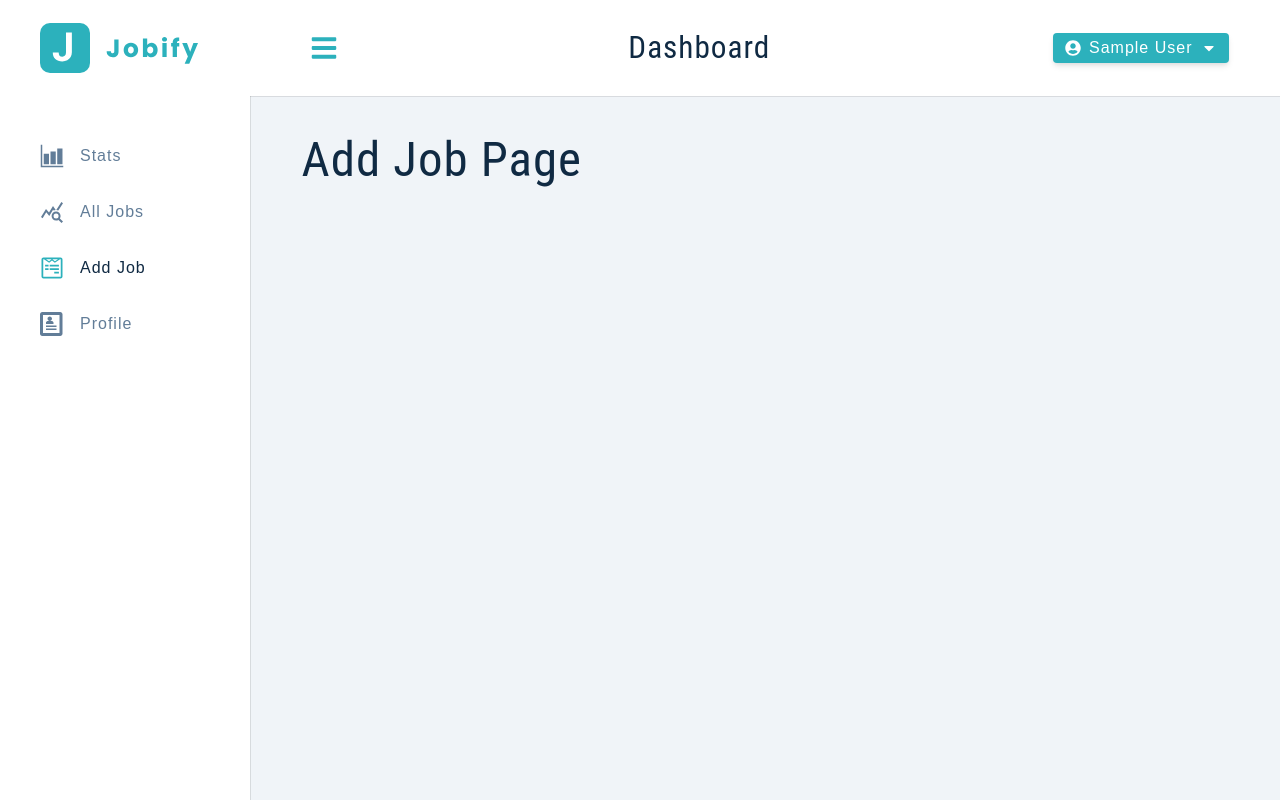
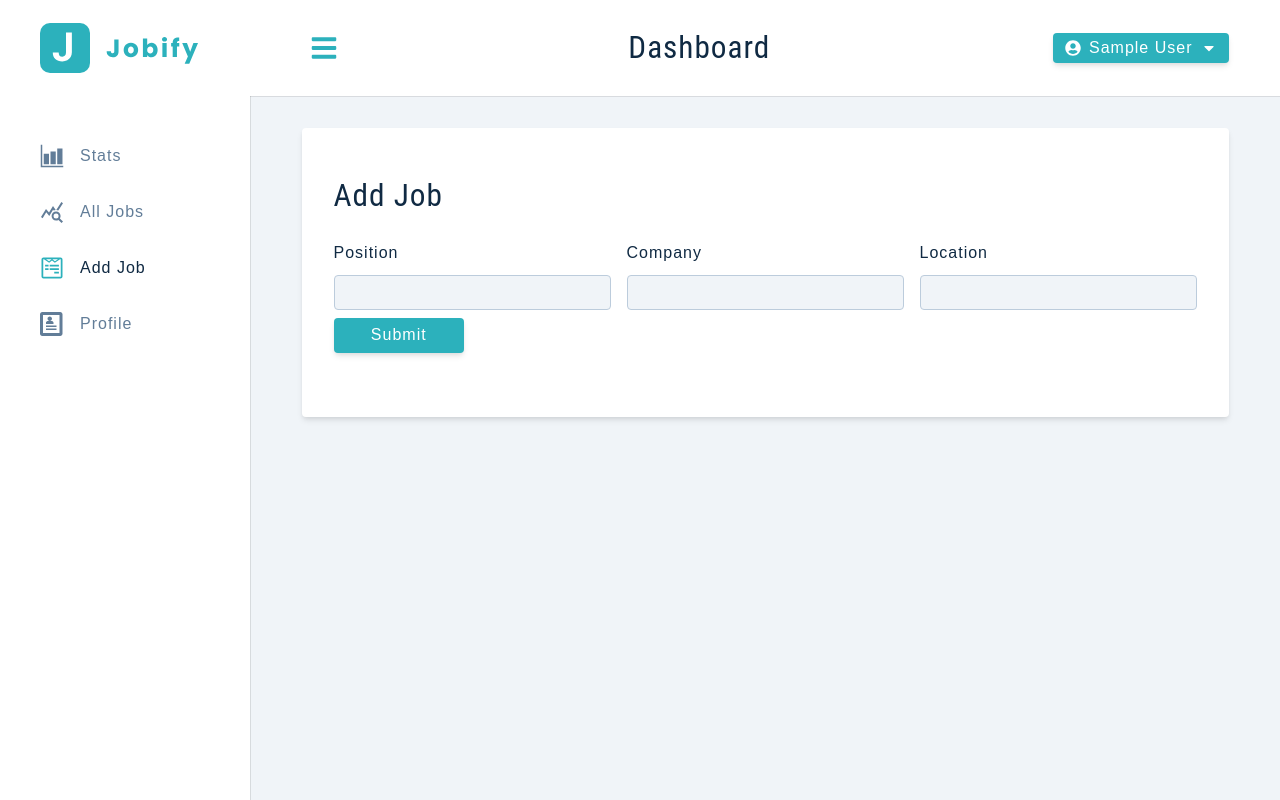
Before and after one commit to lkagan/jobify-client, a React (Create React App) app in the folder client/: page /add-job in a window 1280 px wide. Built offline with nearby package versions, Linux system fonts and the light colour scheme; sample sign-in values are in the browser's storage.

Commit message:
Add / edit job form

```diff
--- a/client/src/context/appContext.js
+++ b/client/src/context/appContext.js
@@ -29,7 +29,15 @@
     user: user ? JSON.parse(user) : null,
     token: token,
     userLocation: location,
-    jobLocation: location
+    isEditing: false,
+    editJobId: '',
+    position: '',
+    company: '',
+    jobLocation: location,
+    jobTypeOptions: ['full-time', 'part-time', 'remote', 'internship'],
+    jobType: 'full-time',
+    statusOptions: ['pending', 'interview', 'declined'],
+    status: 'pending',
 }
 
 const AppContext = createContext();
--- a/client/src/pages/dashboard/AddJob.js
+++ b/client/src/pages/dashboard/AddJob.js
@@ -1,7 +1,80 @@
 import React from 'react';
+import { FormRow, Alert } from '../../components';
+import { useAppContext } from '../../context/appContext';
+import Wrapper from '../../assets/wrappers/DashboardFormPage';
 
 const AddJob = () => {
-    return <h1>Add Job Page</h1>
+    const {
+        showAlert,
+        displayAlert,
+        position,
+        company,
+        isEditing,
+        jobLocation,
+        jobType,
+        jobTypeOptions,
+        status,
+        statusOptions,
+    } = useAppContext();
+
+    const handleSubmit = e => {
+        e.preventDefault();
+
+        if (!position || !company || !jobLocation) {
+            displayAlert();
+            return;
+        }
+
+        console.log('create job');
+    }
+
+    const handleJobInput = e => {
+        console.log(`${ e.target.name }: ${ e.target.value }`);
+    }
+
+    return (
+        <Wrapper>
+            <form className="form">
+                <h3>{ isEditing ? 'edit job' : 'add job' }</h3>
+                { showAlert && <Alert/> }
+
+                <div className="form-center">
+                    <FormRow
+                        type='text'
+                        name='position'
+                        value={ position }
+                        handleChange={ handleJobInput }
+                    />
+                    <FormRow
+                        type='text'
+                        name='company'
+                        value={ company }
+                        handleChange={ handleJobInput }
+                    />
+                    <FormRow
+                        type='text'
+                        labelText='location'
+                        name='jobLocation'
+                        value={ jobLocation }
+                        handleChange={ handleJobInput }
+                    />
+                    {/* job type */}
+
+                    {/* job status */}
+
+                    <div className="btn-container">
+                        <button
+                        className='btn btn-block submit-btn'
+                        type='submit'
+                        onClick={ handleSubmit }
+                        >
+                            submit
+                        </button>
+                    </div>
+                </div>
+            </form>
+        </Wrapper>
+    );
 };
 
 export default AddJob;
```
